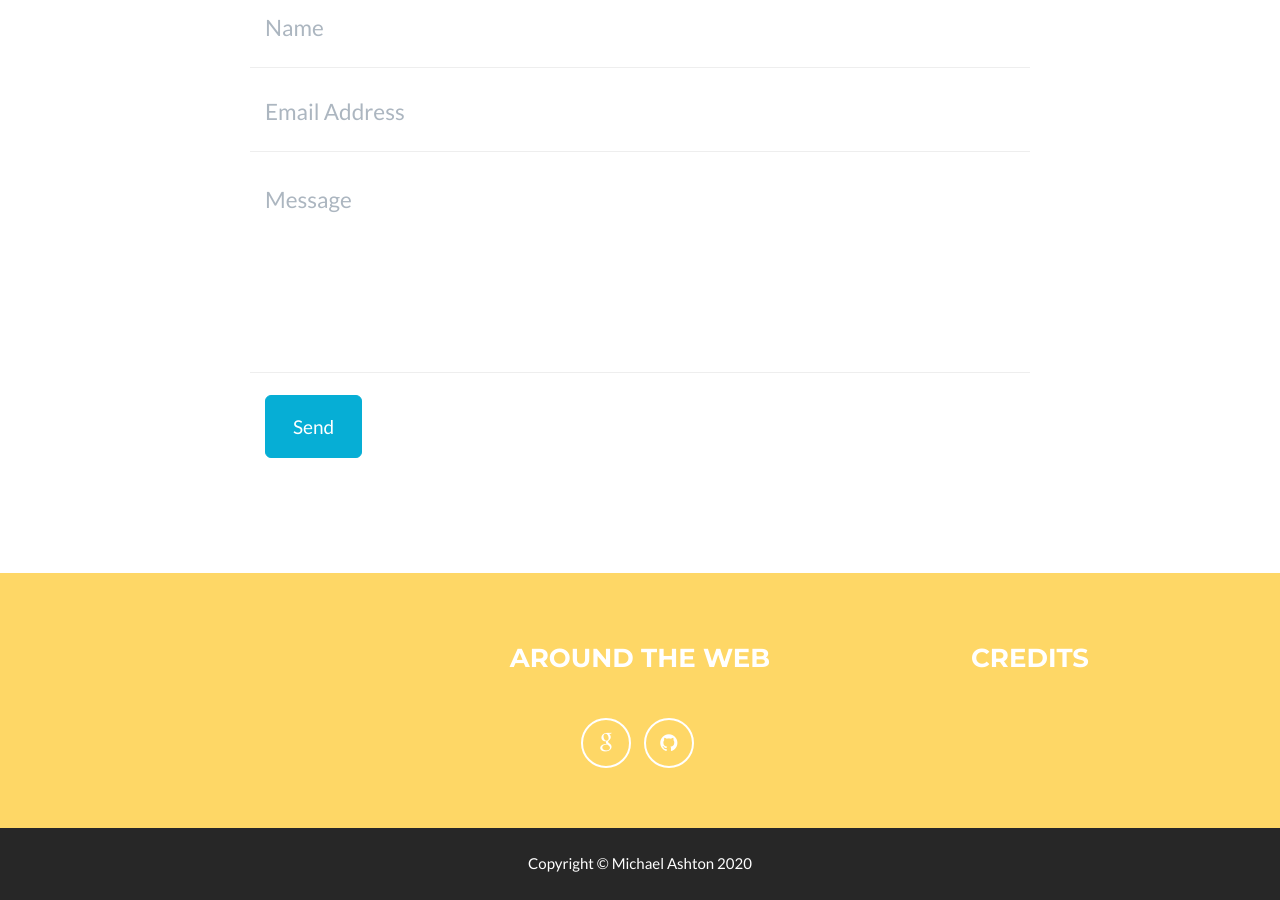
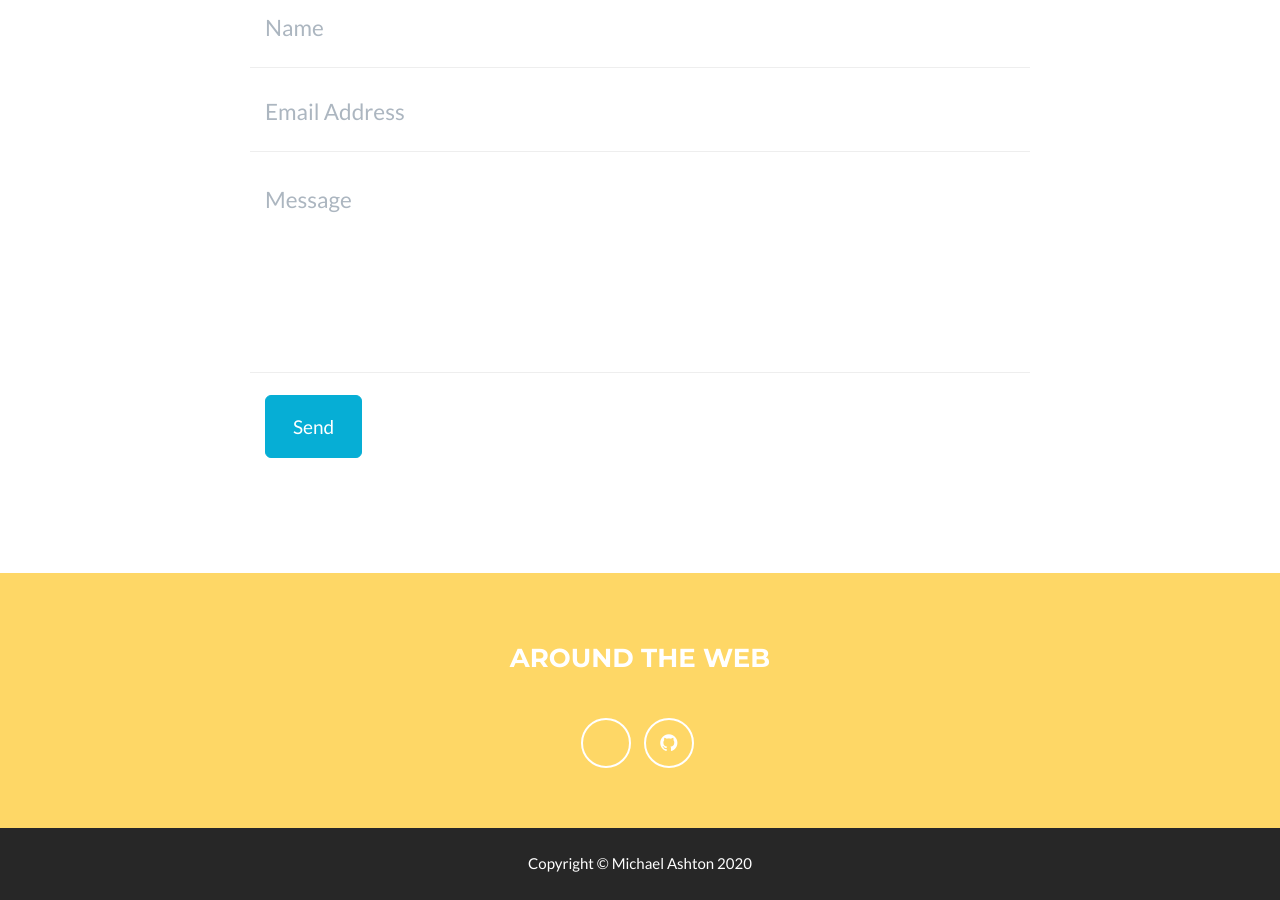
Before and after one commit to ashtonmv/ashtonmv.github.io, a Jekyll site: the page built from _posts/2014-07-19-project-6.markdown, in a window 1280 px wide and 900 px high, scrolled down 1942 px. Built offline with Jekyll 4.4.1, drawn with Linux system fonts in a browser that asks for light colours.

```diff
--- a/_config.yml
+++ b/_config.yml
@@ -34,11 +34,10 @@
 footer:
   copyright: Michael Ashton
   social: Around the Web
-  credits: Credits
 
 # Social networks usernames (many more available: google-plus, flickr, dribbble, pinterest, instagram, tumblr, linkedin, etc.)
 social:
-  - title: google
+  - title: google-scholar
     url: http://scholar.google.com/citations?user=SgAQKZIAAAAJ&hl=en
   - title: github
     url: http://github.com/ashtonmv
```
Also changed, not shown: img/portfolio/algorithm.png, img/portfolio/materialsweb.png.
